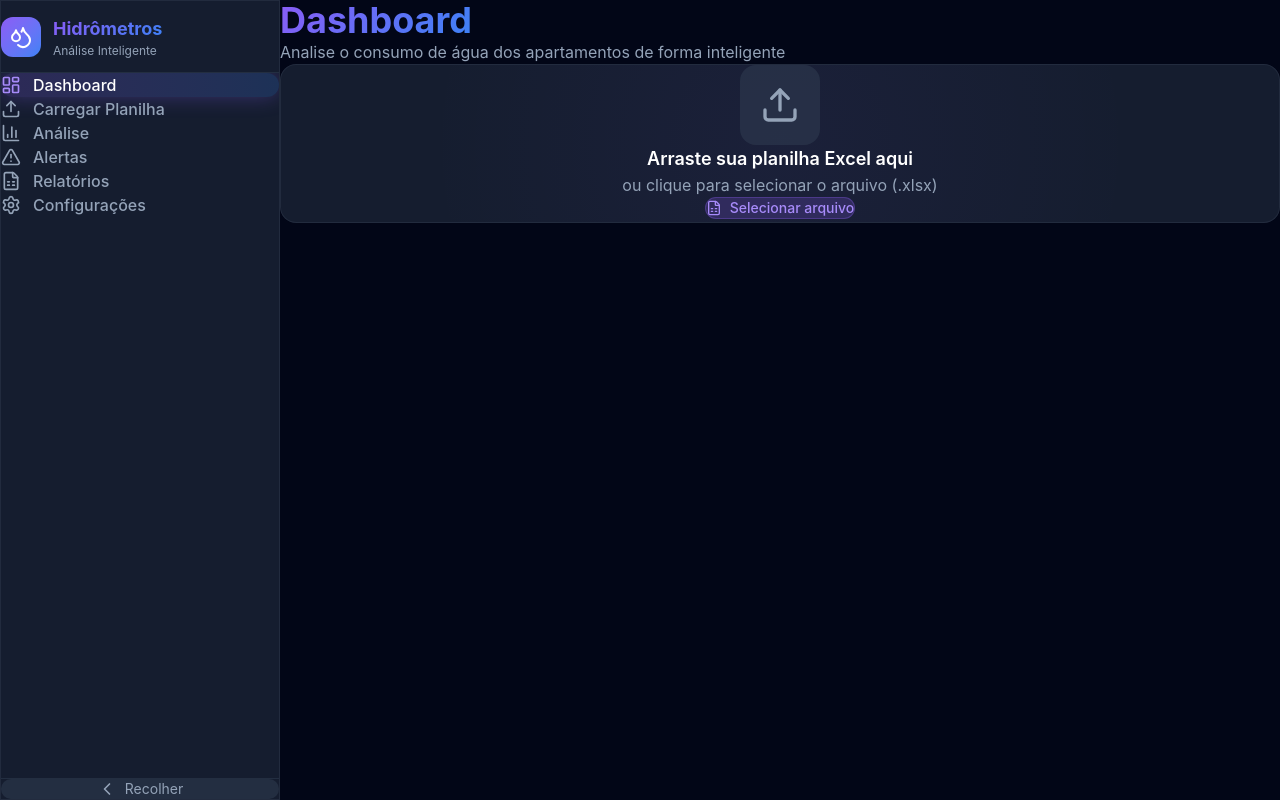
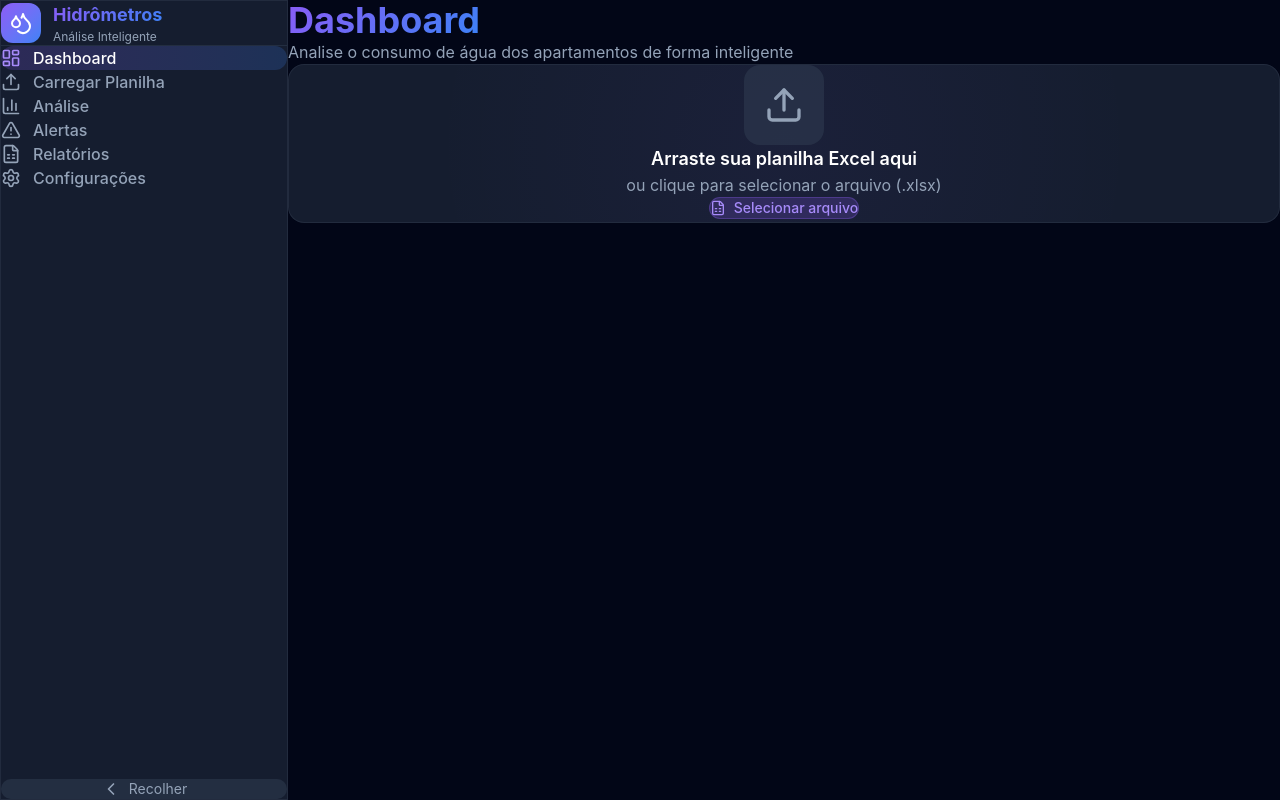
Before and after one commit to Henrique1601/analise-hidrometros, a React (Vite) app: page / in a window 1280 px wide. Built offline with nearby package versions, Linux system fonts and the light colour scheme.

Commit message:
fix: simplify sidebar layout with CSS transitions

```diff
--- a/src/components/Layout.tsx
+++ b/src/components/Layout.tsx
@@ -1,5 +1,4 @@
 import { useState } from 'react';
-import { motion } from 'motion/react';
 import { Sidebar } from './Sidebar';
 
 interface LayoutProps {
@@ -16,14 +15,12 @@ export function Layout({ children }: LayoutProps) {
         onToggle={() => setIsSidebarCollapsed(!isSidebarCollapsed)}
       />
 
-      <motion.main
-        initial={false}
-        animate={{ marginLeft: isSidebarCollapsed ? 80 : 280 }}
-        transition={{ duration: 0.3, ease: [0.4, 0, 0.2, 1] }}
-        className="min-h-screen p-8"
+      <main
+        className="min-h-screen p-8 transition-all duration-300"
+        style={{ marginLeft: isSidebarCollapsed ? 80 : 288 }}
       >
         {children}
-      </motion.main>
+      </main>
     </div>
   );
 }
--- a/src/components/Sidebar.tsx
+++ b/src/components/Sidebar.tsx
@@ -1,5 +1,4 @@
 import { useState } from 'react';
-import { motion } from 'motion/react';
 import {
   LayoutDashboard,
   Upload,
@@ -31,94 +30,62 @@ export function Sidebar({ isCollapsed, onToggle }: SidebarProps) {
   const [activeItem, setActiveItem] = useState('dashboard');
 
   return (
-    <motion.aside
-      initial={false}
-      animate={{ width: isCollapsed ? 80 : 280 }}
-      transition={{ duration: 0.3, ease: [0.4, 0, 0.2, 1] }}
-      className="fixed left-0 top-0 h-screen glass border-r border-dark-700/50 z-50 flex flex-col overflow-hidden"
+    <aside
+      className={clsx(
+        "fixed left-0 top-0 h-screen glass border-r border-dark-700/50 z-50 flex flex-col transition-all duration-300",
+        isCollapsed ? "w-20" : "w-72"
+      )}
     >
       {/* Logo */}
-      <div className="p-4 flex items-center gap-3 border-b border-dark-700/50 min-h-[72px]">
-        <motion.div
-          whileHover={{ rotate: 360 }}
-          transition={{ duration: 0.5 }}
-          className="w-10 h-10 rounded-xl bg-gradient-to-br from-primary-500 to-secondary-500 flex items-center justify-center flex-shrink-0"
-        >
+      <div className="flex items-center gap-3 px-4 py-5 border-b border-dark-700/50">
+        <div className="w-10 h-10 rounded-xl bg-gradient-to-br from-primary-500 to-secondary-500 flex items-center justify-center flex-shrink-0">
           <Droplets className="w-6 h-6 text-white" />
-        </motion.div>
+        </div>
         {!isCollapsed && (
-          <motion.div
-            initial={{ opacity: 0, x: -20 }}
-            animate={{ opacity: 1, x: 0 }}
-            exit={{ opacity: 0, x: -20 }}
-            transition={{ duration: 0.2 }}
-            className="overflow-hidden"
-          >
+          <div className="overflow-hidden">
             <h1 className="font-bold text-lg gradient-text whitespace-nowrap">Hidrômetros</h1>
             <p className="text-xs text-dark-400 whitespace-nowrap">Análise Inteligente</p>
-          </motion.div>
+          </div>
         )}
       </div>
 
       {/* Menu Items */}
-      <nav className="flex-1 py-4 overflow-y-auto overflow-x-hidden">
+      <nav className="flex-1 py-6 px-3 space-y-2">
         {menuItems.map((item) => {
           const isActive = activeItem === item.id;
           return (
-            <motion.button
+            <button
               key={item.id}
-              whileHover={{ x: 4 }}
-              whileTap={{ scale: 0.95 }}
               onClick={() => setActiveItem(item.id)}
               className={clsx(
-                'w-full flex items-center gap-3 px-4 py-3 mx-2 rounded-xl transition-all duration-200',
-                isCollapsed ? 'justify-center' : 'justify-start',
+                "flex items-center gap-3 w-full rounded-xl transition-all duration-200",
+                isCollapsed ? "justify-center px-3 py-3" : "px-4 py-3",
                 isActive
-                  ? 'bg-gradient-to-r from-primary-500/20 to-secondary-500/20 text-white glow-primary'
-                  : 'text-dark-400 hover:text-white hover:bg-dark-700/50'
+                  ? "bg-gradient-to-r from-primary-500/20 to-secondary-500/20 text-white"
+                  : "text-dark-400 hover:text-white hover:bg-dark-700/50"
               )}
             >
-              <item.icon className={clsx('w-5 h-5 flex-shrink-0', isActive && 'text-primary-400')} />
+              <item.icon className={clsx("w-5 h-5 flex-shrink-0", isActive && "text-primary-400")} />
               {!isCollapsed && (
-                <motion.span
-                  initial={{ opacity: 0, x: -10 }}
-                  animate={{ opacity: 1, x: 0 }}
-                  exit={{ opacity: 0, x: -10 }}
-                  transition={{ duration: 0.2 }}
-                  className="font-medium whitespace-nowrap"
-                >
-                  {item.label}
-                </motion.span>
+                <span className="font-medium whitespace-nowrap">{item.label}</span>
               )}
-            </motion.button>
+            </button>
           );
         })}
       </nav>
 
       {/* Toggle Button */}
-      <div className="p-4 border-t border-dark-700/50">
-        <motion.button
-          whileHover={{ scale: 1.05 }}
-          whileTap={{ scale: 0.95 }}
+      <div className="px-3 pb-4">
+        <button
           onClick={onToggle}
-          className={clsx(
-            "w-full flex items-center gap-2 p-3 rounded-xl bg-dark-700/50 text-dark-400 hover:text-white hover:bg-dark-600/50 transition-all",
-            isCollapsed ? "justify-center" : "justify-center"
-          )}
+          className="w-full flex items-center justify-center gap-2 px-3 py-3 rounded-xl bg-dark-700/50 text-dark-400 hover:text-white hover:bg-dark-600/50 transition-all"
         >
           {isCollapsed ? <ChevronRight className="w-5 h-5" /> : <ChevronLeft className="w-5 h-5" />}
           {!isCollapsed && (
-            <motion.span
-              initial={{ opacity: 0 }}
-              animate={{ opacity: 1 }}
-              exit={{ opacity: 0 }}
-              className="text-sm whitespace-nowrap"
-            >
-              Recolher
-            </motion.span>
+            <span className="text-sm whitespace-nowrap">Recolher</span>
           )}
-        </motion.button>
+        </button>
       </div>
-    </motion.aside>
+    </aside>
   );
 }
```
